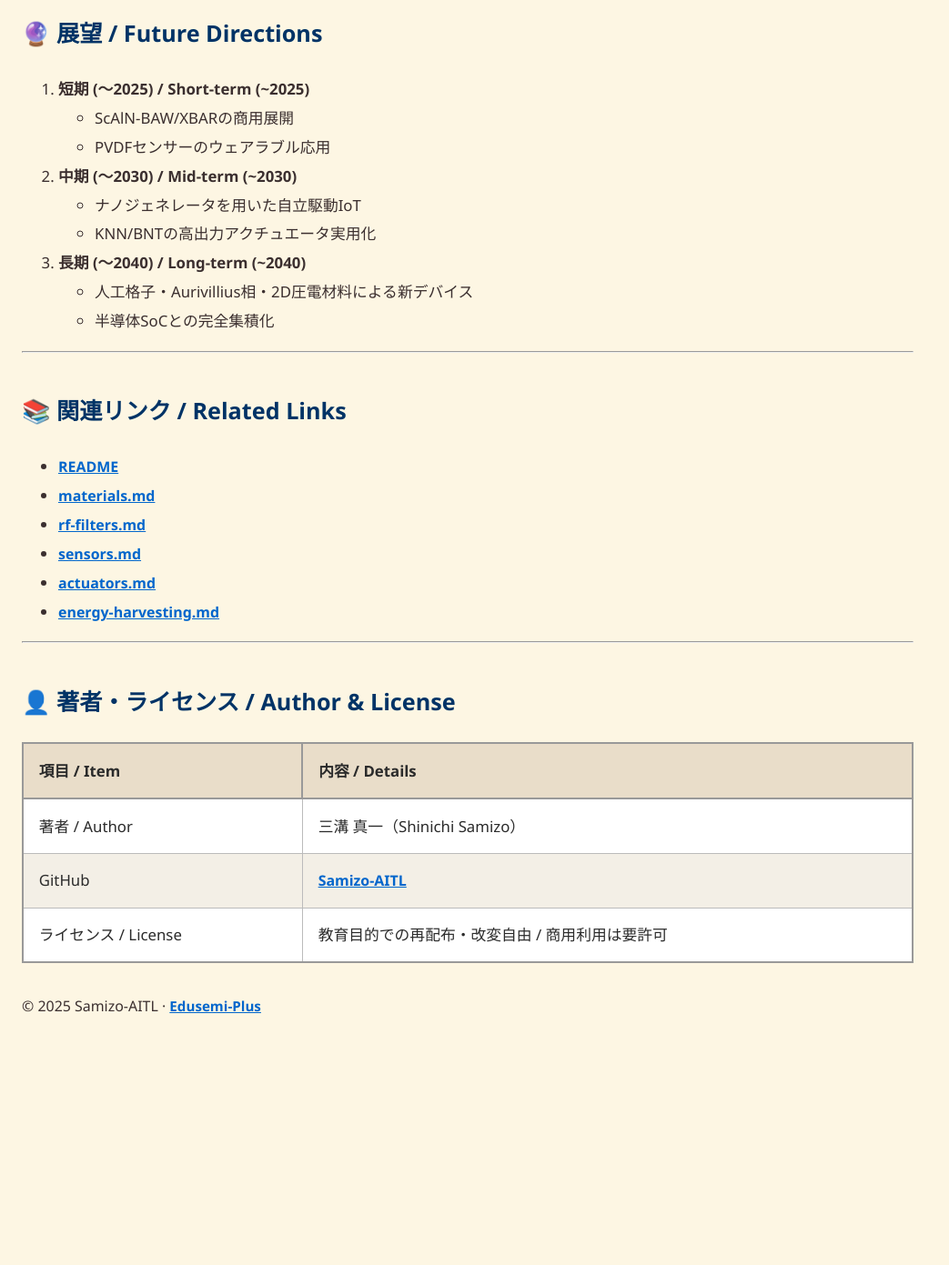
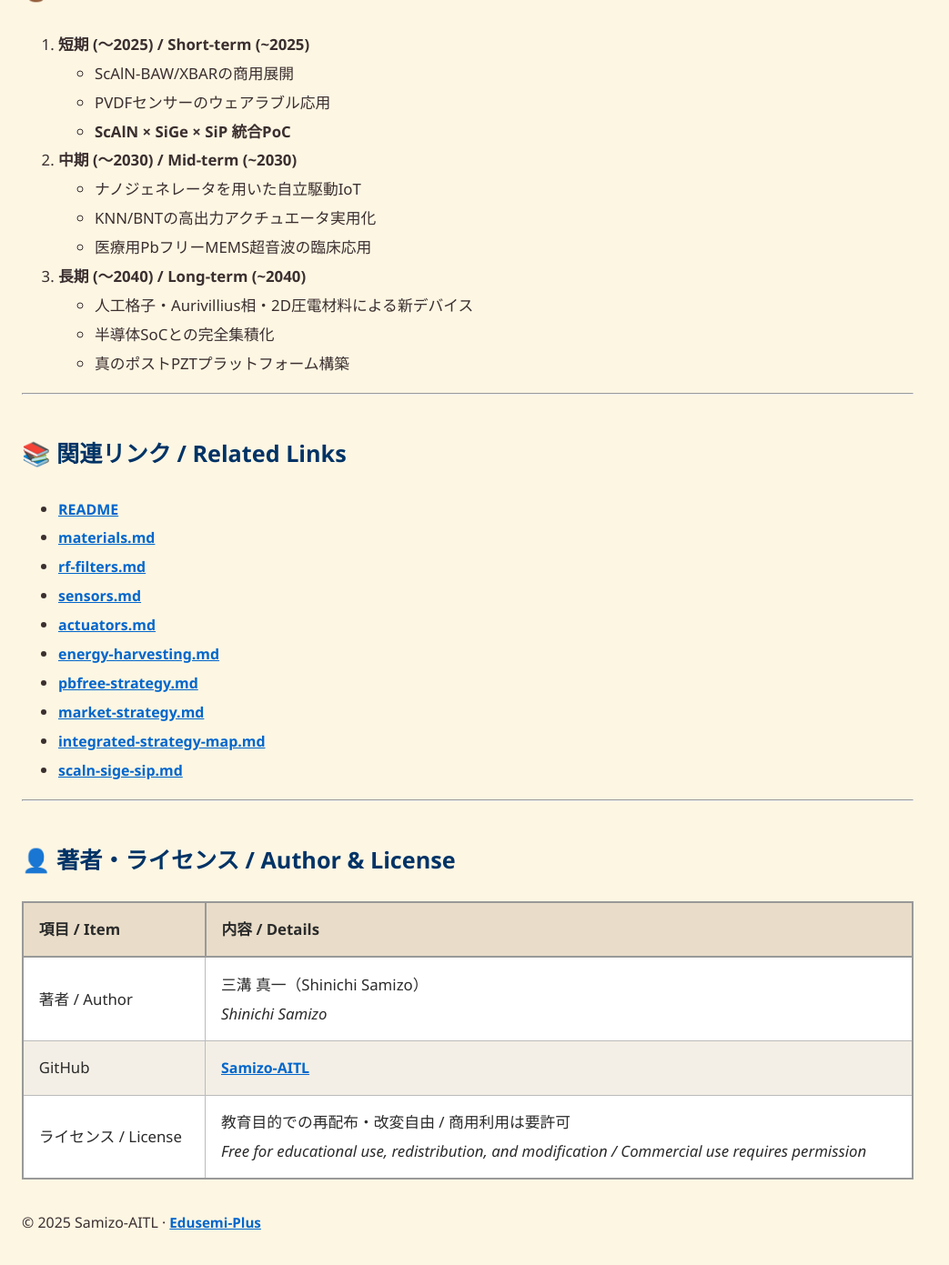
Before and after one commit to Samizo-AITL/Edusemi-Plus, a Jekyll site: the page built from applied-devices/piezo-devices/roadmap.md, in a window 1280 px wide and 1400 px high, scrolled down 1750 px. Shown: the top 1391 px of the window at 91% size, without its empty margins (0-1043 px from the left). Built offline with Jekyll 4.4.1, drawn with Linux system fonts in a browser that asks for light colours; before the commit the page ends 2920 px from its top, so only the background shows below that; some of the changed text lies outside the part shown.

Commit message:
Update roadmap.md

````diff
--- a/applied-devices/piezo-devices/roadmap.md
+++ b/applied-devices/piezo-devices/roadmap.md
@@ -40,6 +40,7 @@
   2000 : PZT厚膜アクチュエータ *PZT bulk actuators*
   2010 : SAWフィルタ主流化 *SAW filter mainstream*
   2020 : BAW/ScAlNフィルタ, PVDF IoT応用 *BAW/ScAlN filters, PVDF IoT use*
+  2025 : ScAlN × SiGe × SiP 統合 PoC *ScAlN × SiGe × SiP integration PoC*
   2030 : XBAR, ナノジェネレータ, フレキシブル医療 *XBAR, nanogenerators, flexible medical*
   2040 : 人工格子・2D圧電材料 *Artificial lattices, 2D piezo materials*
 ```
@@ -51,14 +52,17 @@
 1. **短期 (〜2025) / Short-term (~2025)**
    - ScAlN-BAW/XBARの商用展開
    - PVDFセンサーのウェアラブル応用
+   - **ScAlN × SiGe × SiP 統合PoC**
 
 2. **中期 (〜2030) / Mid-term (~2030)**
    - ナノジェネレータを用いた自立駆動IoT
    - KNN/BNTの高出力アクチュエータ実用化
+   - 医療用PbフリーMEMS超音波の臨床応用
 
 3. **長期 (〜2040) / Long-term (~2040)**
    - 人工格子・Aurivillius相・2D圧電材料による新デバイス
    - 半導体SoCとの完全集積化
+   - 真のポストPZTプラットフォーム構築
 
 ---
 
@@ -70,6 +74,10 @@
 - [sensors.md](./sensors.md)
 - [actuators.md](./actuators.md)
 - [energy-harvesting.md](./energy-harvesting.md)
+- [pbfree-strategy.md](./pbfree-strategy.md)
+- [market-strategy.md](./market-strategy.md)
+- [integrated-strategy-map.md](./integrated-strategy-map.md)
+- [scaln-sige-sip.md](./scaln-sige-sip.md)
 
 ---
 
@@ -77,6 +85,6 @@
 
 | 項目 / Item | 内容 / Details |
 |-------------|----------------|
-| 著者 / Author | 三溝 真一（Shinichi Samizo） |
+| 著者 / Author | 三溝 真一（Shinichi Samizo） <br> *Shinichi Samizo* |
 | GitHub | [Samizo-AITL](https://github.com/Samizo-AITL) |
-| ライセンス / License | 教育目的での再配布・改変自由 / 商用利用は要許可 |
+| ライセンス / License | 教育目的での再配布・改変自由 / 商用利用は要許可 <br> *Free for educational use, redistribution, and modification / Commercial use requires permission* |
````
